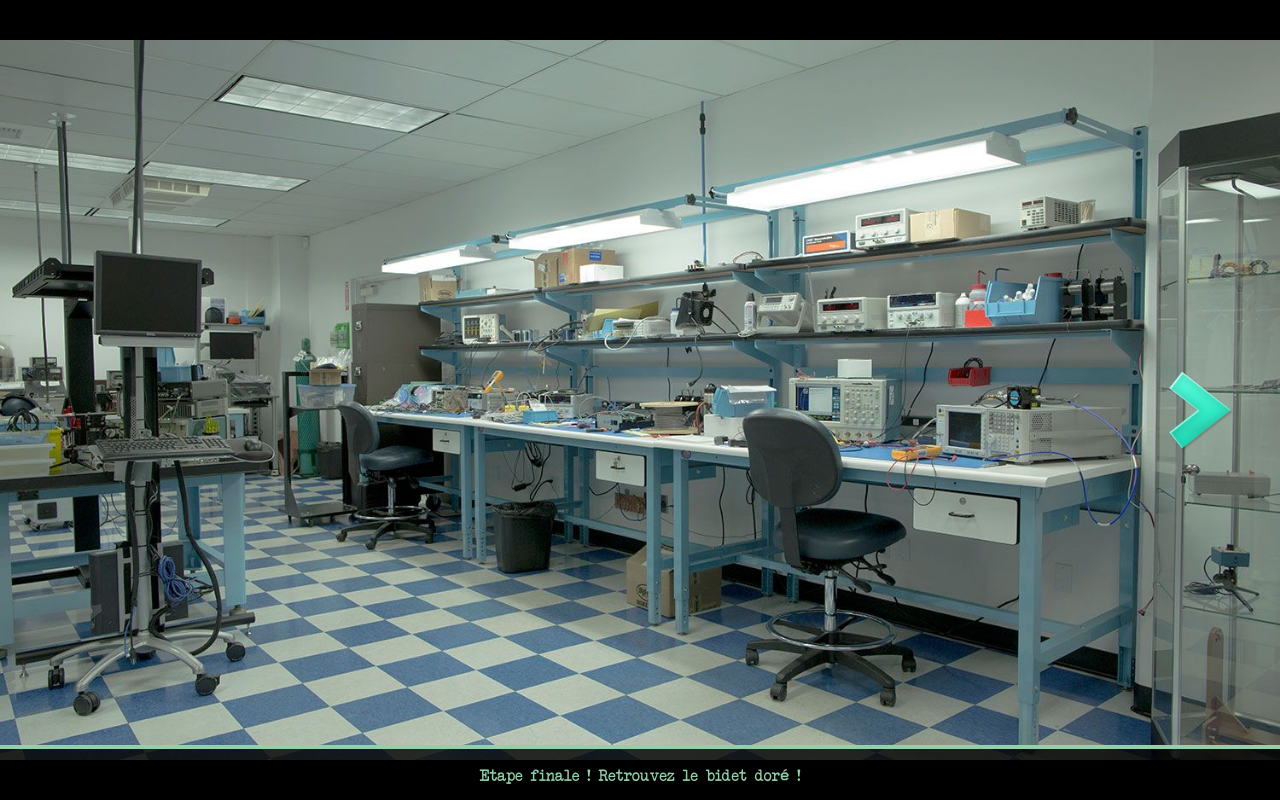
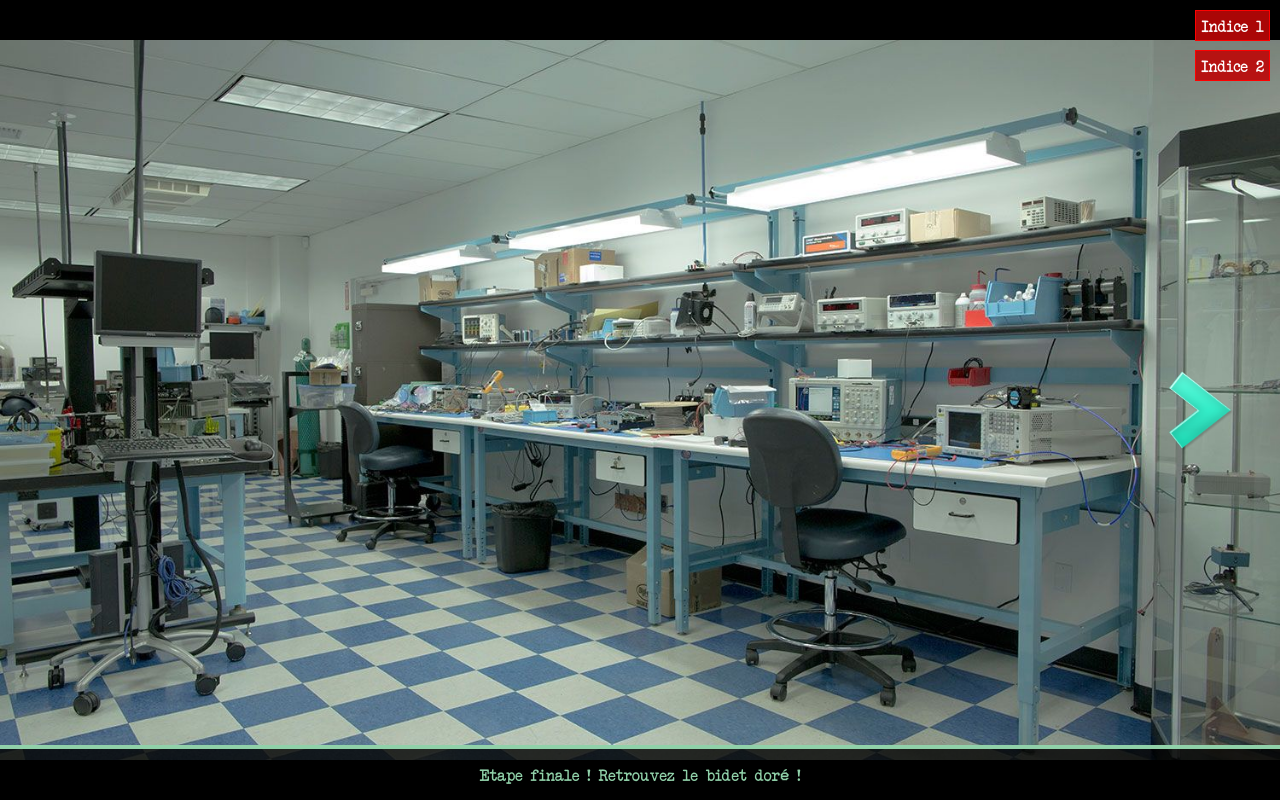
Before and after one commit to StephaneBranly/Escapegame_Youarille, a PHP site: page /site/labo53.php in a window 1280 px wide. Run offline with PHP 8.4, Linux system fonts and the light colour scheme.

Commit message:
Ajout indices

```diff
--- a/design/style.css
+++ b/design/style.css
@@ -290,7 +290,7 @@ button:hover
 	background-size: auto 70%;
 	background-position: center;
 }
-#popup_poignee_portiere, #popup_loquet, #popup_fenetre, #popup_badge_faux, #popup_tiroir_ferme, #popup_salete
+#popup_poignee_portiere, #popup_loquet, #popup_fenetre, #popup_badge_faux, #popup_tiroir_ferme, #popup_salete, #popup_indice1, #popup_indice2
 {
 	background: rgba(189, 7, 7, 0.5);
 	color: white;
@@ -310,7 +310,7 @@ button:hover
 	vertical-align:middle;
 	display: table;
 }
-#popup_poignee_portiere span, #popup_loquet span, #popup_fenetre span, #popup_badge_faux span, #popup_tiroir_ferme span, #popup_ecran_binaire span, #popup_salete span
+#popup_poignee_portiere span, #popup_loquet span, #popup_fenetre span, #popup_badge_faux span, #popup_tiroir_ferme span, #popup_ecran_binaire span, #popup_salete span, #popup_indice1 span, #popup_indice2 span
 {
 	vertical-align:middle;
 	display: table-cell;
@@ -616,3 +616,24 @@ button:hover
 	height: 10%;
 	width: auto;
 }
+
+/* Indices */
+#indice1, #indice2
+{
+	position: absolute;
+	color: white;
+	top: 10px;
+	right: 10px;
+	background: rgba(189, 7, 7, 0.9);
+	border: 1px solid red;
+	padding: 5px;
+}
+#indice2
+{
+	top:50px;
+}
+#indice1:hover, #indice2:hover
+{
+	cursor:pointer;
+	border:1px solid white;
+}
--- a/site/intro.php
+++ b/site/intro.php
@@ -51,9 +51,13 @@
                 <p class='popup' id='popup_tel' style="visibility:hidden" onclick="close_popup('popup_tel');"></p>
                 <p class='popup' id='popup_screen_pc' style="visibility:hidden" onclick="close_popup('popup_screen_pc');"></p>
                 <p class='popup' id='popup_lettre' style="visibility:hidden" onclick="close_popup('popup_lettre');"></p>
+                <p class='popup' id='popup_indice1' style="visibility:hidden" onclick="close_popup('popup_indice1');"><span>Il faut que tu comprennes la mission dans le jeu, <br/>et comment on te surnomme pour pouvoir par la suite fouiller l'ordinateur...</span></p>
+                <p class='popup' id='popup_indice2' style="visibility:hidden" onclick="close_popup('popup_indice2');"><span>Ton surnom est sur la lettre, il ne te manque plus que ton mot de passe, <br/> comment fais-tu quand tu as "Oublié ton mot de passe" ?...</span></p>
                 <div id='hitbox'></div>
             </div>
         </section>
+        <div id='indice1' onclick="open_popup('popup_indice1');">Indice 1</div>
+        <div id='indice2' onclick="open_popup('popup_indice2');">Indice 2</div>
         <section id='text_section'>
             <p class='typewriter'>Vendetta, intéragissez avec le décor</p>
         </section>
--- a/site/labo53.php
+++ b/site/labo53.php
@@ -33,10 +33,14 @@
                 <p class='popup' id='popup_bobine' style="visibility:hidden" onclick="close_popup('popup_bobine');"></p>
                 <p class='popup' id='popup_tournevis' style="visibility:hidden" onclick="close_popup('popup_tournevis');"></p>
                 <p class='popup' id='popup_des' style="visibility:hidden" onclick="close_popup('popup_des');"></p>
+                <p class='popup' id='popup_indice1' style="visibility:hidden" onclick="close_popup('popup_indice1');"><span>Tu verras que les seuls indices utiles n'apparaissent pas dans tes items ! <br/>Note les sur un bout de papier.<br/>Fouille les cartons, les poubelles, les tiroirs, les casiers...</span></p>
+                <p class='popup' id='popup_indice2' style="visibility:hidden" onclick="close_popup('popup_indice2');"><span>Décode ce que tu vois sur l'écran, calcule quels chiffres entre 0 et 9 sont le cube d'un autre chiffre (qui devra être présent dans le code), <br/>regarde où est placé le dé, ensuite avec les autres conditions (n,n+1) et (n,n*2), tu peux trouver le code !</span></p>
                 <p class='popup' id='popup_manette' style="visibility:hidden" onclick="close_popup('popup_manette');"></p>
                 <div id='hitbox'></div>
             </div>
         </section>
+        <div id='indice1' onclick="open_popup('popup_indice1');">Indice 1</div>
+        <div id='indice2' onclick="open_popup('popup_indice2');">Indice 2</div>
         <section id='text_section'>
             <p class='typewriter'>Etape finale ! Retrouvez le bidet doré !</p>
         </section>
--- a/site/taxi_escape.php
+++ b/site/taxi_escape.php
@@ -30,12 +30,14 @@
                 <p class='popup' id='popup_faucheuse' style="visibility:hidden" onclick="setTimeout(function() { document.location.href='intro.php'; }, 500);"></p>
                 <p class='popup' id='popup_fenetre_cassee_left' style="visibility:hidden"></p>
                 <p class='popup' id='popup_fenetre_cassee_back' style="visibility:hidden"></p>
+                <p class='popup' id='popup_indice1' style="visibility:hidden" onclick="close_popup('popup_indice1');"><span>Il faut que tu trouves un objet volumineux <br/>pour casser cette vitre, où pourrais-tu le trouver...</span></p>
                 <div id='hitbox'></div>
             </div>
         </section>
         <section id='text_section'>
             <p class='typewriter'>Dépêche toi ! Il y a un gaz qui se propage</p>
         </section>
+        <div id='indice1' onclick="open_popup('popup_indice1');">Indice 1</div>
         <div id='item_bar'></div>
         <div id='chronotime' >0:01:30:000</div>
     </body>
```
